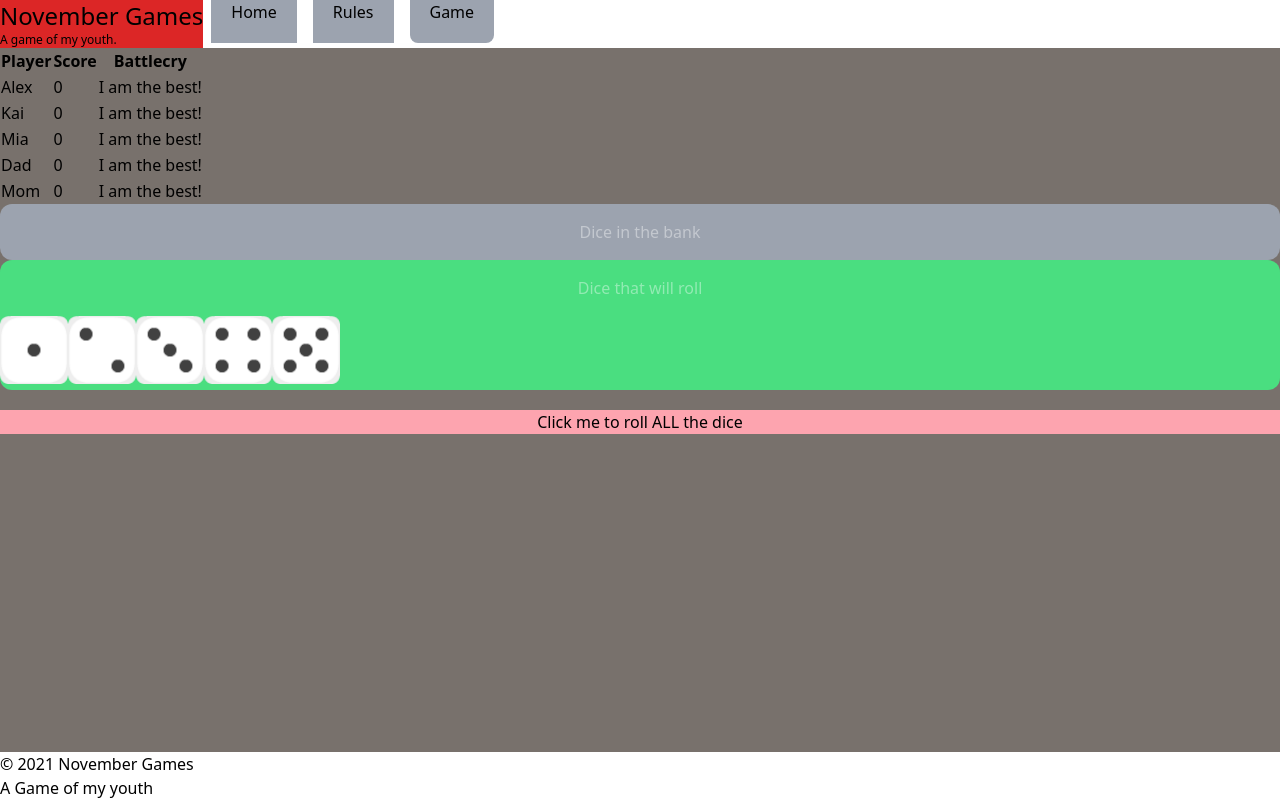
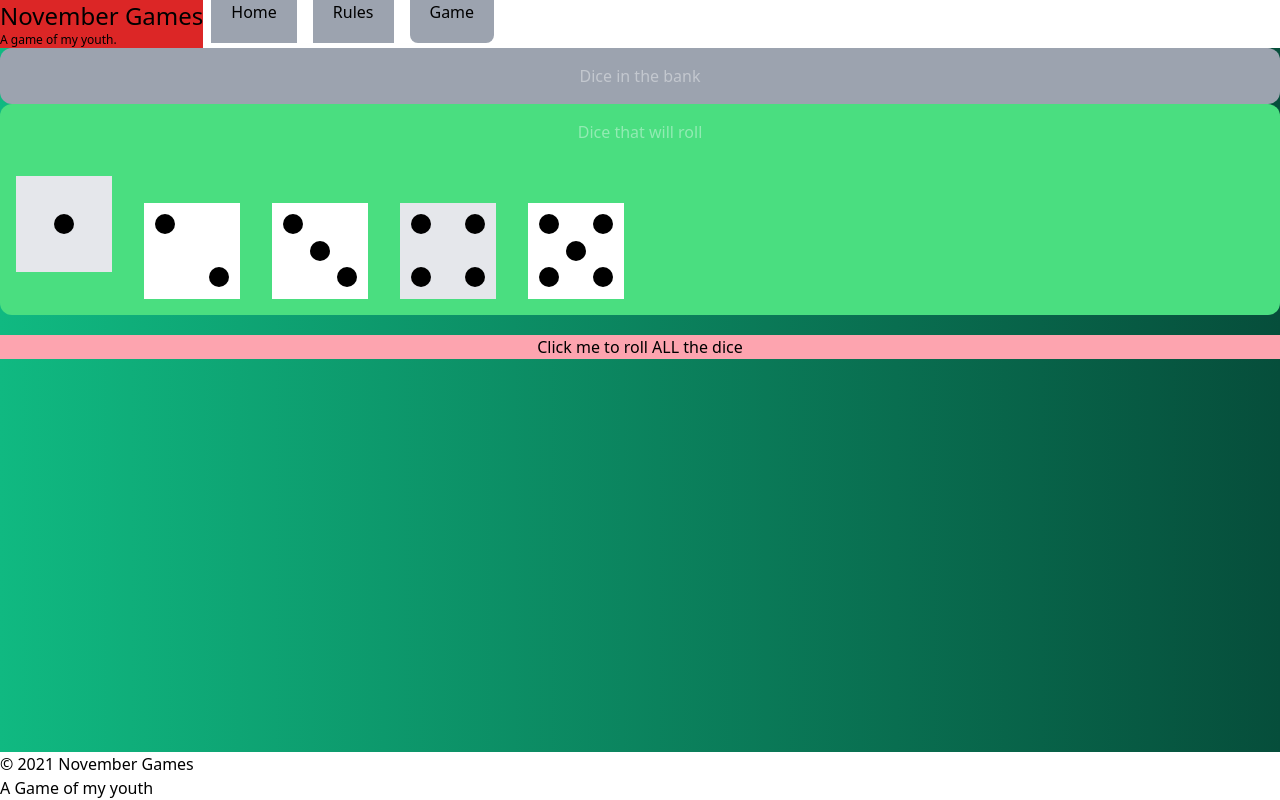
Before and after one commit to alexguerra-dev/november-games, a Next.js app: page / in a window 1280 px wide. Built offline with nearby package versions, Linux system fonts and the light colour scheme.

Commit message:
Mass commit

```diff
--- a/src/app/components/Die.js
+++ b/src/app/components/Die.js
@@ -1,12 +1,62 @@
 import Image from 'next/image'
 
-export default function Die({ value }) {
-    return (
-        <Image
-            src={`/boardgame/dice/dieWhite${value}.png`}
-            alt={`Die with ${value} spots`}
-            width={68}
-            height={68}
-        />
-    )
+export default function Die(props) {
+    const value = props.value
+    const rollable = props.rollable
+
+    switch (value) {
+        case 1:
+            return (
+                <div class="align-middle bg-gray-200 grid grid-cols-3 grid-rows-3 h-24 items-center justify-items-center m-4 p-2 w-24">
+                    <div class="align-middle bg-black col-end-3 col-start-2 h-5 rounded-full row-end-3 row-start-2 w-5"></div>
+                </div>
+            )
+        case 2:
+            return (
+                <div class="bg-white grid grid-cols-3 grid-rows-3 h-24 items-center justify-items-center m-4 p-2 w-24">
+                    <div class="bg-black h-5 w-5 rounded-full"></div>
+                    <div class="bg-black col-end-4 col-start-3 h-5 rounded-full row-end-4 row-start-3 w-5"></div>
+                </div>
+            )
+        case 3:
+            return (
+                <div class="bg-white grid grid-cols-3 grid-rows-3 h-24 items-center justify-items-center m-4 p-2 w-24">
+                    <div class="bg-black h-5 w-5 rounded-full"></div>
+                    <div class="bg-black col-end-4 col-start-3 h-5 rounded-full row-end-4 row-start-3 w-5"></div>
+                    <div class="bg-black col-end-3 col-start-2 h-5 rounded-full row-end-3 row-start-2 w-5"></div>
+                </div>
+            )
+        case 4:
+            return (
+                <div class="align-middle bg-gray-200 grid grid-cols-3 grid-rows-3 h-24 items-center justify-items-center m-4 p-2 w-24">
+                    <div class="align-middle bg-black col-end-2 col-start-1 h-5 rounded-full row-end-2 row-start-1 w-5"></div>
+                    <div class="align-middle bg-black col-end-4 col-start-3 h-5 rounded-full row-end-4 row-start-3 w-5"></div>
+                    <div class="align-middle bg-black col-end-4 col-start-3 h-5 rounded-full row-end-2 row-start-1 w-5"></div>
+                    <div class="align-middle bg-black col-end-2 col-start-1 h-5 rounded-full row-end-4 row-start-3 w-5"></div>
+                </div>
+            )
+        case 5:
+            return (
+                <div class="bg-white grid grid-cols-3 grid-rows-3 h-24 items-center justify-items-center m-4 p-2 w-24">
+                    <div class="bg-black h-5 w-5 rounded-full"></div>
+                    <div class="bg-black col-end-4 col-start-3 h-5 rounded-full row-end-4 row-start-3 w-5"></div>
+                    <div class="bg-black col-end-3 col-start-2 h-5 rounded-full row-end-3 row-start-2 w-5"></div>
+                    <div class="bg-black col-end-4 col-start-3 h-5 rounded-full row-end-2 row-start-1 w-5"></div>
+                    <div class="bg-black col-end-2 col-start-1 h-5 rounded-full row-end-4 row-start-3 w-5"></div>
+                </div>
+            )
+        case 6:
+            return (
+                <div class="bg-white grid grid-cols-3 grid-rows-3 h-24 items-center justify-items-center m-4 p-2 w-24">
+                    <div class="bg-black h-5 w-5 rounded-full"></div>
+                    <div class="bg-black col-end-2 col-start-1 h-5 rounded-full row-end-4 row-start-3 w-5"></div>
+                    <div class="bg-black col-end-4 col-start-3 h-5 rounded-full row-end-4 row-start-3 w-5"></div>
+                    <div class="bg-black col-end-4 col-start-3 h-5 rounded-full row-end-3 row-start-2 w-5"></div>
+                    <div class="bg-black col-end-2 col-start-1 h-5 rounded-full row-end-3 row-start-2 w-5"></div>
+                    <div class="bg-black col-end-4 col-start-3 h-5 rounded-full row-end-2 row-start-1 w-5"></div>
+                </div>
+            )
+        default:
+            return null
+    }
 }
--- a/src/app/page.js
+++ b/src/app/page.js
@@ -89,30 +89,33 @@ export default function Home() {
     const [dieFiveParent, setDieFiveParent] = useState('rolling')
 
     const dieOneMarkup = (
-        <Draggable id="die-one">
+        <Draggable id="die-one" rollable={dice.dieOne.rollable}>
             <Die value={dice.dieOne.value} />
         </Draggable>
     )
 
     const dieTwoMarkup = (
         <Draggable id="die-two">
-            <Die value={dice.dieTwo.value} />
+            <Die value={dice.dieTwo.value} rollable={dice.dieTwo.rollable} />
         </Draggable>
     )
 
     const dieThreeMarkup = (
         <Draggable id="die-three">
-            <Die value={dice.dieThree.value} />
+            <Die
+                value={dice.dieThree.value}
+                rollable={dice.dieThree.rollable}
+            />
         </Draggable>
     )
     const dieFourMarkup = (
         <Draggable id="die-four">
-            <Die value={dice.dieFour.value} />
+            <Die value={dice.dieFour.value} rollable={dice.dieFour.rollable} />
         </Draggable>
     )
     const dieFiveMarkup = (
         <Draggable id="die-five">
-            <Die value={dice.dieFive.value} />
+            <Die value={dice.dieFive.value} rollable={dice.dieFive.rollable} />
         </Draggable>
     )
 
@@ -174,26 +177,9 @@ export default function Home() {
         setDice(newDice)
     }
     return (
-        <div className="flex flex-col h-screen overflow-hidden">
+        <div className="flex flex-col h-screen overscroll-none">
             <Header />
-            <main className="flex-1 bg-stone-500">
-                <table>
-                    <tr>
-                        <th>Player</th>
-                        <th>Score</th>
-                        <th>Battlecry</th>
-                    </tr>
-                    {gameState.players.map((player) => {
-                        return (
-                            <tr>
-                                <td>{player.name}</td>
-                                <td>{player.score}</td>
-                                <td>{player.battlecry}</td>
-                            </tr>
-                        )
-                    })}
-                </table>
-
+            <main className="flex-1 bg-gradient-to-r from-emerald-500 to-emerald-900">
                 <section className="flex flex-col">
                     <DndContext onDragEnd={handleDragEndDie}>
                         <div className="flex flex-col">
```
